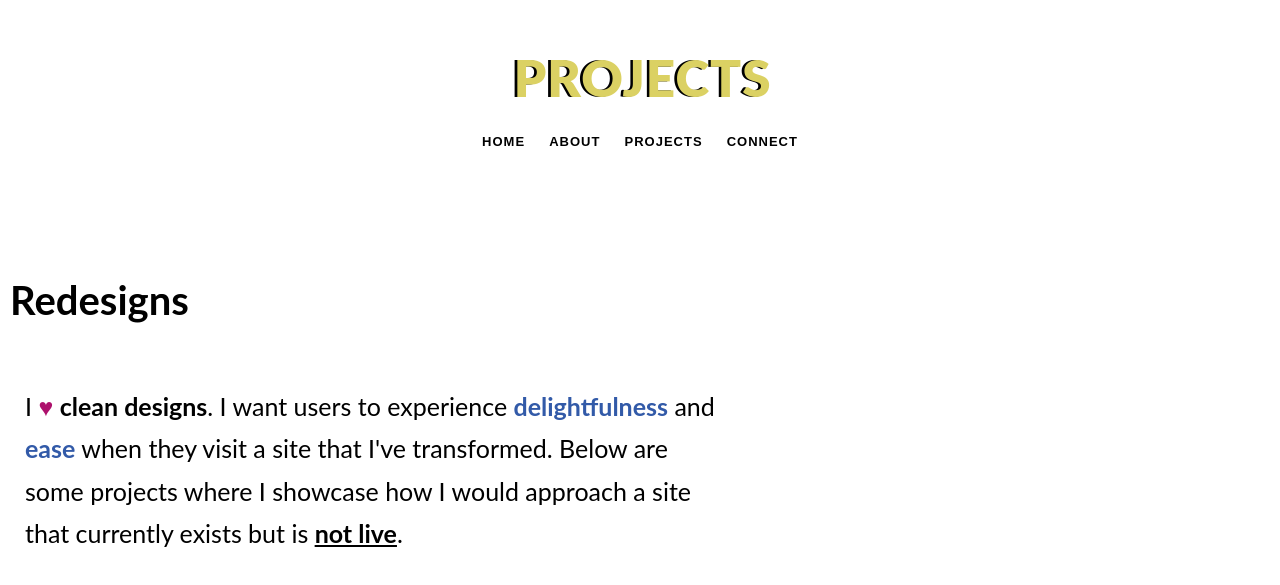
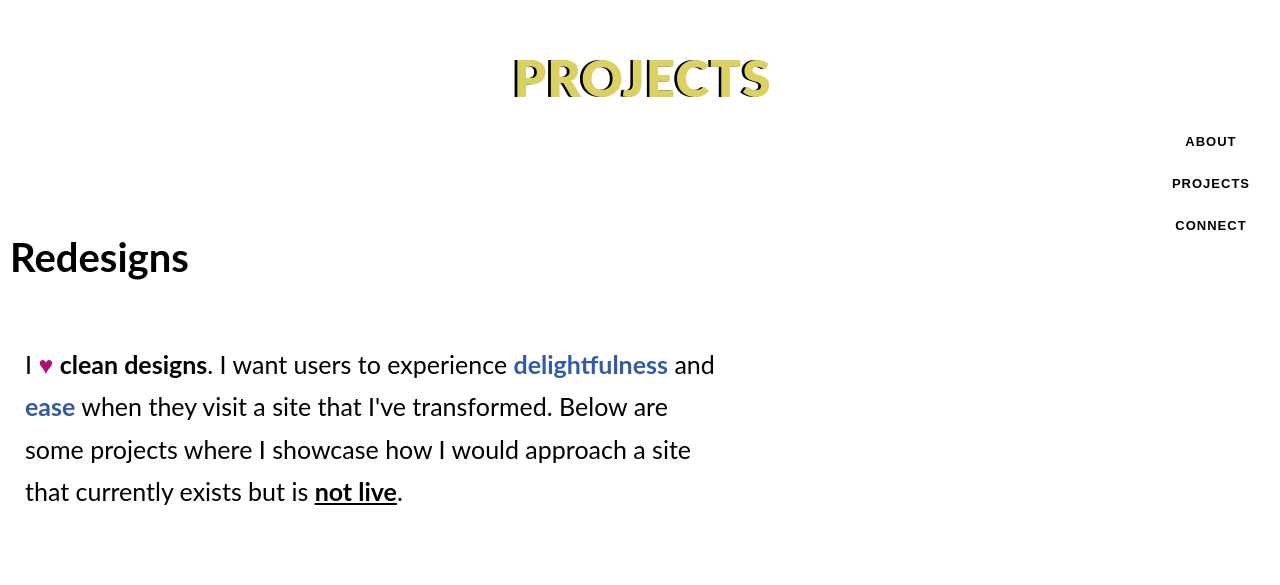
Before and after one commit to pdxjess/portfolio-site, a website: page index.html in a window 1280 px wide. Shown: the part 1038-1623 px from the top of the page. Drawn offline with Linux system fonts and the light colour scheme; a web font is replaced by a local one.

Commit message:
begin edits for menu

```diff
--- a/index.html
+++ b/index.html
@@ -34,10 +34,9 @@
           Projects
         </h2>
         <ul class="nav-bar">
-          <li>Home</li>
-          <li>About</li>
-          <li>Projects</li>
-          <li>Connect</li>
+          <li><a href="#about">About</a></li>
+          <li><a href="#projects">Projects</a></li>
+          <li><a href="#connect">Connect</a></li>
         </ul>
       </div>
       <div class="row">
--- a/sass/layout/_header.scss
+++ b/sass/layout/_header.scss
@@ -27,10 +27,13 @@
     cursor: pointer;
   }
 }
-
+ul.nav-bar {
+  position: absolute;
+  right: 0%;
+  padding-right: 20px;
+}
 .nav-bar li {
   list-style: none;
-  display: inline-block;
   padding: 10px 10px 10px 10px;
   font-size: 13px;
   font-weight: 600;
@@ -42,7 +45,7 @@
 
 .nav-bar li a {
   text-decoration: none;
-  color: #ffffff;
+  color: black;
 }
 
 .nav-bar li:hover {
```
Also changed, not shown: css/style.css.
